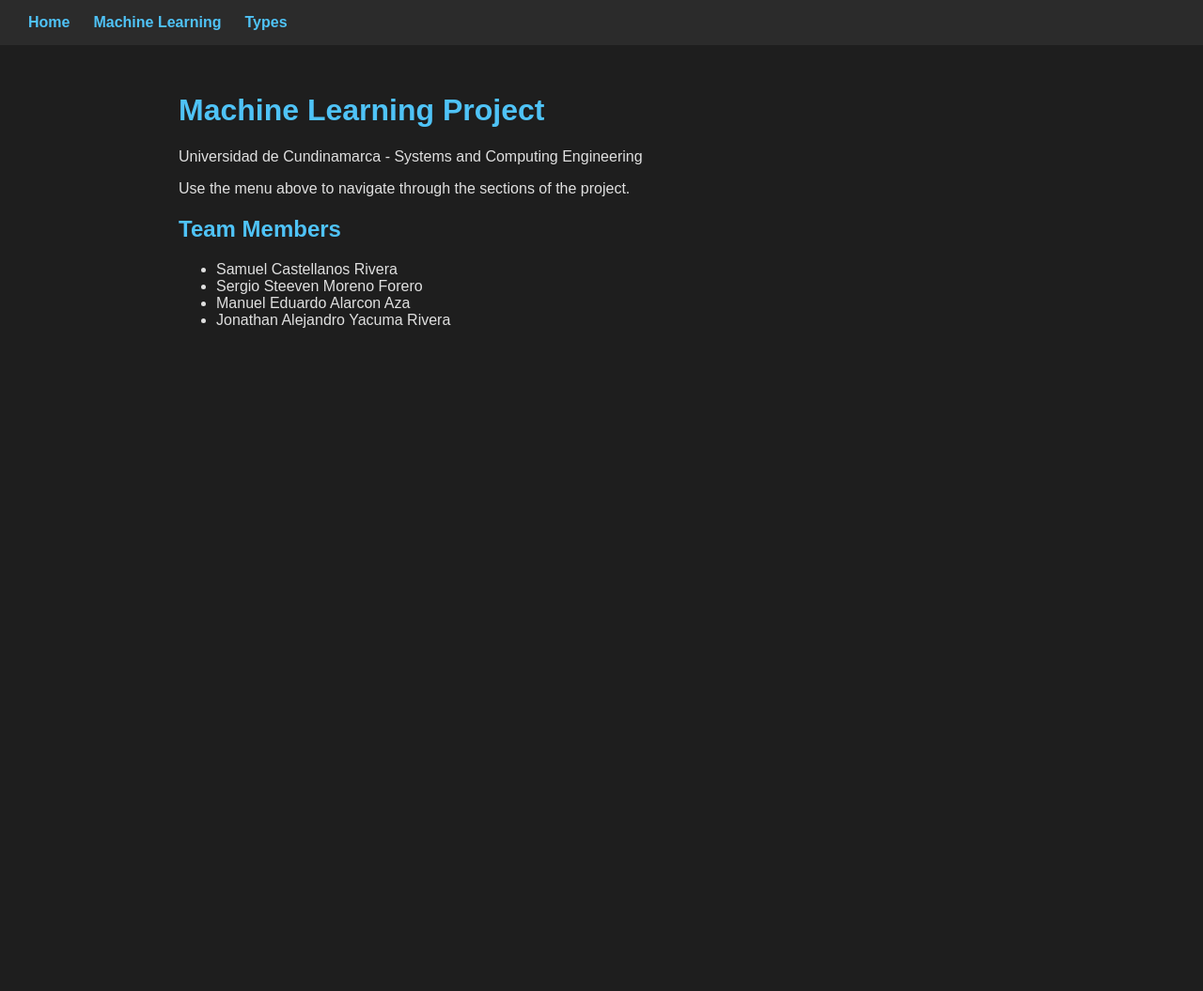
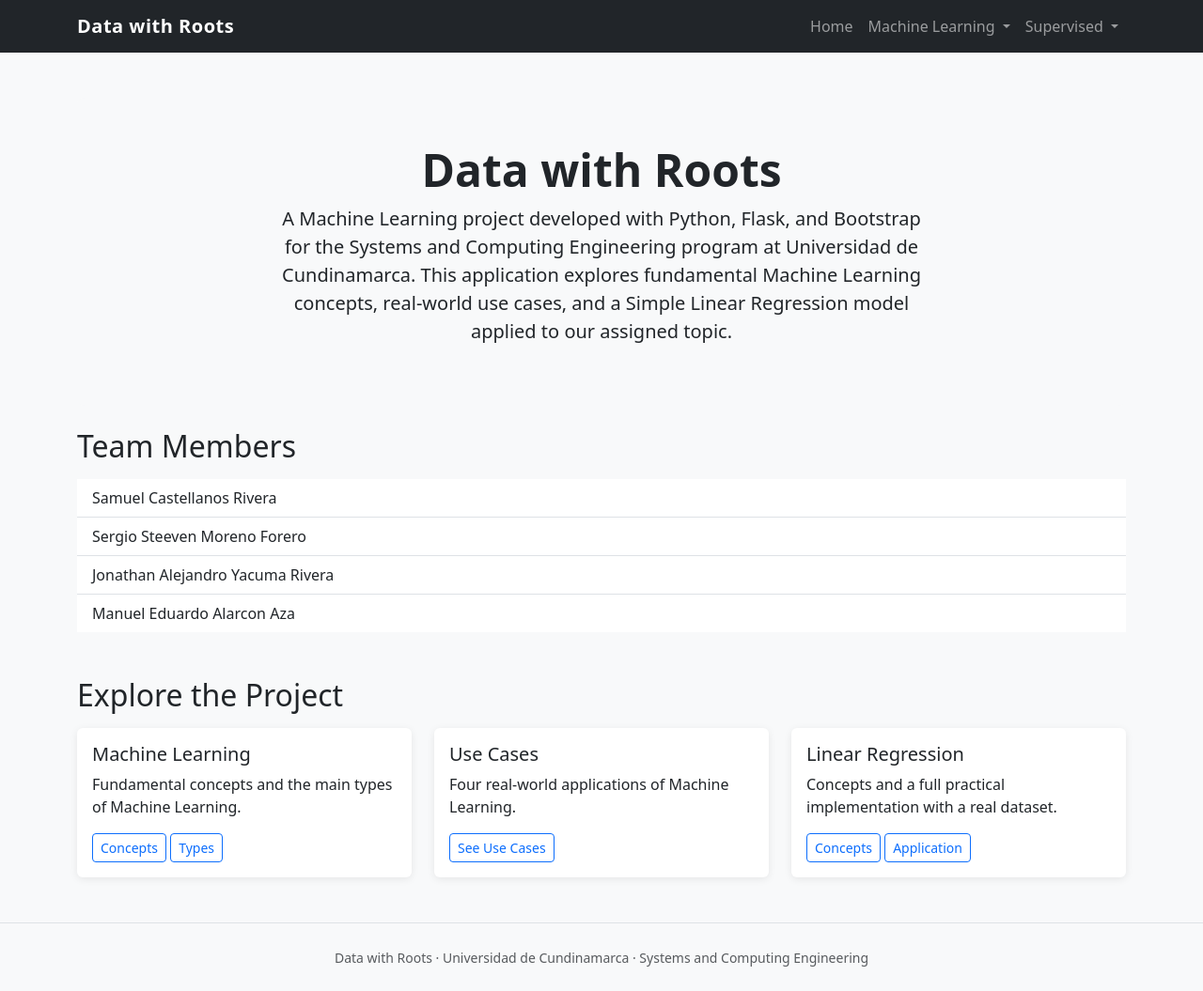
Before and after one commit to samucr27/Machine-Learning-Act1, a Flask app: page / in a window 1280 px wide. Shown: the whole page at 94% size. Before the commit the page ends 349 px from the top, so only its background shows below. Run offline with Flask 3, Linux system fonts and the light colour scheme; some libraries are stand-ins or nearby versions.

Commit message:
Add Bootstrap navbar with dropdowns and rebuild home page

```diff
--- a/static/styles.css
+++ b/static/styles.css
@@ -1,37 +1,12 @@
 body {
-    font-family: Arial, sans-serif;
-    background-color: #1e1e1e;
-    color: #e0e0e0;
-    margin: 0;
+    background-color: #f8f9fa;
 }
 
-nav {
-    background-color: #2b2b2b;
-    padding: 15px 30px;
-    display: flex;
-    gap: 25px;
+.navbar-brand {
+    letter-spacing: 0.5px;
 }
 
-nav a {
-    color: #4fc3f7;
-    text-decoration: none;
-    font-weight: bold;
+.card {
+    border: none;
+    box-shadow: 0 2px 8px rgba(0, 0, 0, 0.08);
 }
-
-nav a:hover {
-    text-decoration: underline;
-}
-
-main {
-    padding: 30px;
-    max-width: 900px;
-    margin: 0 auto;
-}
-
-h1 {
-    color: #4fc3f7;
-}
-
-h2 {
-    color: #4fc3f7;
-}
--- a/templates/base.html
+++ b/templates/base.html
@@ -2,20 +2,66 @@
 <html lang="en">
 <head>
     <meta charset="UTF-8">
-    <title>{% block title %}Machine Learning Project{% endblock %}</title>
+    <meta name="viewport" content="width=device-width, initial-scale=1.0">
+    <title>{% block title %}Data with Roots{% endblock %}</title>
+
+    <link href="https://cdnjs.cloudflare.com/ajax/libs/bootstrap/5.3.3/css/bootstrap.min.css" rel="stylesheet">
     <link rel="stylesheet" href="{{ url_for('static', filename='styles.css') }}">
 </head>
 <body>
 
-    <nav>
-        <a href="{{ url_for('home') }}">Home</a>
-        <a href="{{ url_for('machine_learning') }}">Machine Learning</a>
-        <a href="{{ url_for('types') }}">Types</a>
+    <nav class="navbar navbar-expand-lg navbar-dark bg-dark sticky-top">
+        <div class="container">
+            <a class="navbar-brand fw-bold" href="{{ url_for('home') }}">Data with Roots</a>
+            <button class="navbar-toggler" type="button" data-bs-toggle="collapse" data-bs-target="#mainNav">
+                <span class="navbar-toggler-icon"></span>
+            </button>
+
+            <div class="collapse navbar-collapse" id="mainNav">
+                <ul class="navbar-nav ms-auto">
+                    <li class="nav-item">
+                        <a class="nav-link" href="{{ url_for('home') }}">Home</a>
+                    </li>
+
+                    <li class="nav-item dropdown">
+                        <a class="nav-link dropdown-toggle" href="#" role="button" data-bs-toggle="dropdown">
+                            Machine Learning
+                        </a>
+                        <ul class="dropdown-menu dropdown-menu-end">
+                            <li><a class="dropdown-item" href="{{ url_for('concepts') }}">Concepts</a></li>
+                            <li><a class="dropdown-item" href="{{ url_for('types') }}">Types of Machine Learning</a></li>
+                            <li><hr class="dropdown-divider"></li>
+                            <li><h6 class="dropdown-header">Use Cases</h6></li>
+                            <li><a class="dropdown-item" href="{{ url_for('use_case_1') }}">Use Case 1</a></li>
+                            <li><a class="dropdown-item" href="{{ url_for('use_case_2') }}">Use Case 2</a></li>
+                            <li><a class="dropdown-item" href="{{ url_for('use_case_3') }}">Use Case 3</a></li>
+                            <li><a class="dropdown-item" href="{{ url_for('use_case_4') }}">Use Case 4</a></li>
+                        </ul>
+                    </li>
+
+                    <li class="nav-item dropdown">
+                        <a class="nav-link dropdown-toggle" href="#" role="button" data-bs-toggle="dropdown">
+                            Supervised
+                        </a>
+                        <ul class="dropdown-menu dropdown-menu-end">
+                            <li><h6 class="dropdown-header">Linear Regression</h6></li>
+                            <li><a class="dropdown-item" href="{{ url_for('lr_concepts') }}">Concepts</a></li>
+                            <li><a class="dropdown-item" href="{{ url_for('lr_application') }}">Application</a></li>
+                        </ul>
+                    </li>
+                </ul>
+            </div>
+        </div>
     </nav>
 
-    <main>
+    <main class="container py-5">
         {% block content %}{% endblock %}
     </main>
 
+    <footer class="text-center text-muted py-4 border-top">
+        <small>Data with Roots &middot; Universidad de Cundinamarca &middot; Systems and Computing Engineering</small>
+    </footer>
+
+    <script src="https://cdnjs.cloudflare.com/ajax/libs/bootstrap/5.3.3/js/bootstrap.bundle.min.js"></script>
 </body>
 </html>
--- a/templates/index.html
+++ b/templates/index.html
@@ -1,17 +1,57 @@
 {% extends "base.html" %}
 
-{% block title %}Home - Machine Learning Project{% endblock %}
+{% block title %}Home - Data with Roots{% endblock %}
 
 {% block content %}
-    <h1>Machine Learning Project</h1>
-    <p>Universidad de Cundinamarca - Systems and Computing Engineering</p>
-    <p>Use the menu above to navigate through the sections of the project.</p>
+    <div class="p-5 mb-4 bg-body-tertiary rounded-3 text-center">
+        <h1 class="display-5 fw-bold">Data with Roots</h1>
+        <p class="col-lg-8 mx-auto fs-5">
+            A Machine Learning project developed with Python, Flask, and Bootstrap
+            for the Systems and Computing Engineering program at Universidad de
+            Cundinamarca. This application explores fundamental Machine Learning
+            concepts, real-world use cases, and a Simple Linear Regression model
+            applied to our assigned topic.
+        </p>
+    </div>
 
-    <h2>Team Members</h2>
-    <ul>
-        <li>Samuel Castellanos Rivera</li>
-        <li>Sergio Steeven Moreno Forero</li>
-        <li>Manuel Eduardo Alarcon Aza</li>
-        <li>Jonathan Alejandro Yacuma Rivera</li>
+    <h2 class="mb-3">Team Members</h2>
+    <ul class="list-group list-group-flush mb-5">
+        <li class="list-group-item">Samuel Castellanos Rivera</li>
+        <li class="list-group-item">Sergio Steeven Moreno Forero</li>
+        <li class="list-group-item">Jonathan Alejandro Yacuma Rivera</li>
+        <li class="list-group-item">Manuel Eduardo Alarcon Aza</li>
     </ul>
+
+    <h2 class="mb-3">Explore the Project</h2>
+    <div class="row g-4">
+        <div class="col-md-4">
+            <div class="card h-100">
+                <div class="card-body">
+                    <h5 class="card-title">Machine Learning</h5>
+                    <p class="card-text">Fundamental concepts and the main types of Machine Learning.</p>
+                    <a href="{{ url_for('concepts') }}" class="btn btn-outline-primary btn-sm">Concepts</a>
+                    <a href="{{ url_for('types') }}" class="btn btn-outline-primary btn-sm">Types</a>
+                </div>
+            </div>
+        </div>
+        <div class="col-md-4">
+            <div class="card h-100">
+                <div class="card-body">
+                    <h5 class="card-title">Use Cases</h5>
+                    <p class="card-text">Four real-world applications of Machine Learning.</p>
+                    <a href="{{ url_for('use_case_1') }}" class="btn btn-outline-primary btn-sm">See Use Cases</a>
+                </div>
+            </div>
+        </div>
+        <div class="col-md-4">
+            <div class="card h-100">
+                <div class="card-body">
+                    <h5 class="card-title">Linear Regression</h5>
+                    <p class="card-text">Concepts and a full practical implementation with a real dataset.</p>
+                    <a href="{{ url_for('lr_concepts') }}" class="btn btn-outline-primary btn-sm">Concepts</a>
+                    <a href="{{ url_for('lr_application') }}" class="btn btn-outline-primary btn-sm">Application</a>
+                </div>
+            </div>
+        </div>
+    </div>
 {% endblock %}
```
